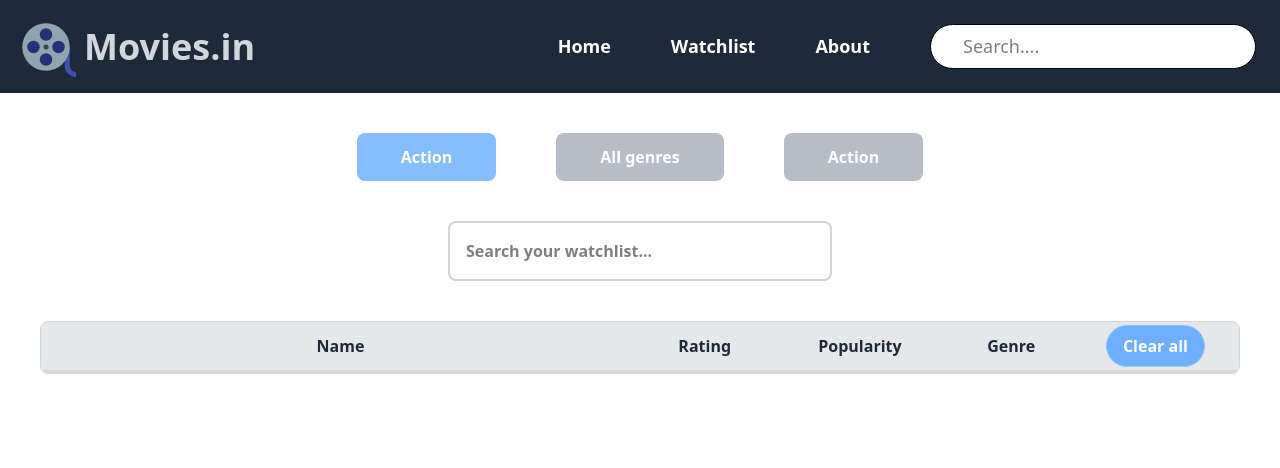
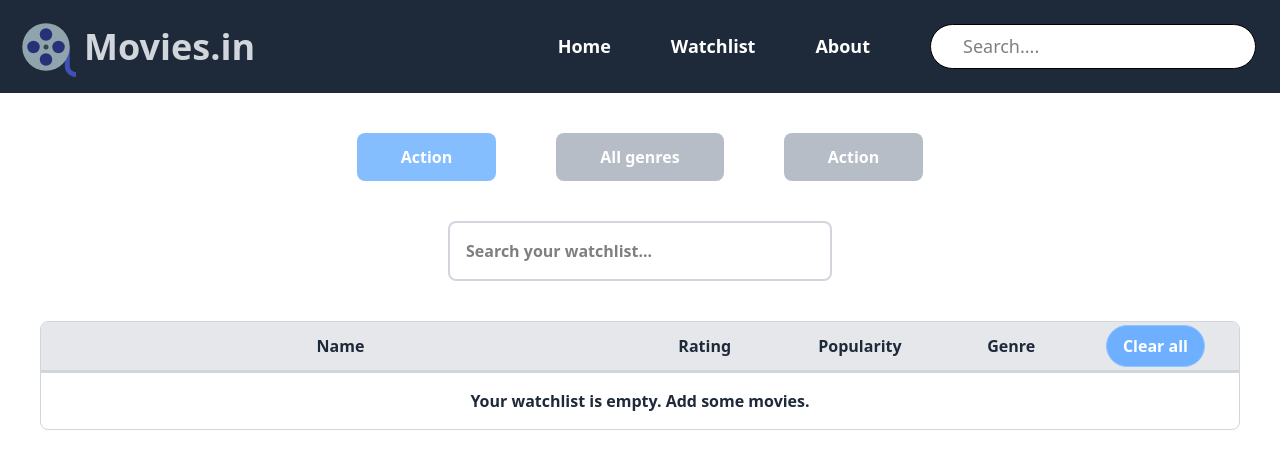
Before and after one commit to navaneethpv/imdb-clone, a React (Vite) app: page /watchlist in a window 1280 px wide. Shown: the top 468 px of the page. Built offline with nearby package versions, Linux system fonts and the light colour scheme.

Commit message:
Improves empty watchlist display
Adds a dedicated message when the watchlist is entirely empty. Previously, the component only displayed a "no search results" message or an empty table, which could be confusing. This provides clear guidance to users, prompting them to add movies.

```diff
--- a/src/components/WatchList.jsx
+++ b/src/components/WatchList.jsx
@@ -56,7 +56,13 @@ const WatchList = ({
             </tr>
           </thead>
           <tbody>
-            {filteredMovies.length === 0 && query ? (
+            {watchlist.length === 0 ? (
+              <tr>
+                <td colSpan="5" className="text-center p-4 font-bold">
+                  Your watchlist is empty. Add some movies.
+                </td>
+              </tr>
+            ) : filteredMovies.length === 0 && query ? (
               <tr>
                 <td colSpan="5" className="text-center p-4 font-bold">
                   No movies found matching your search.
```
